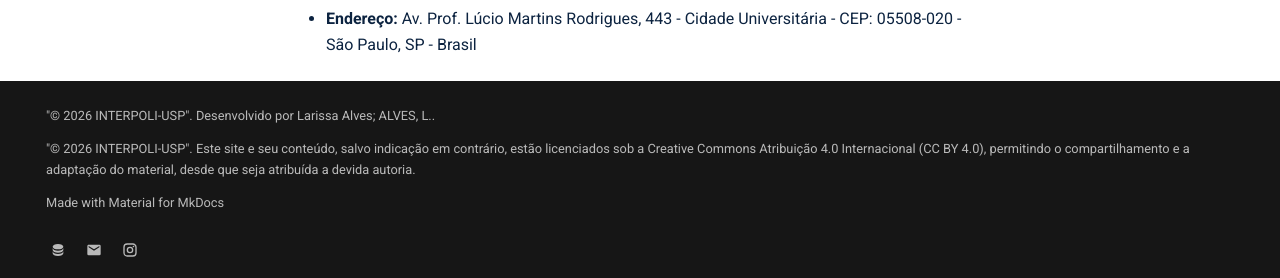
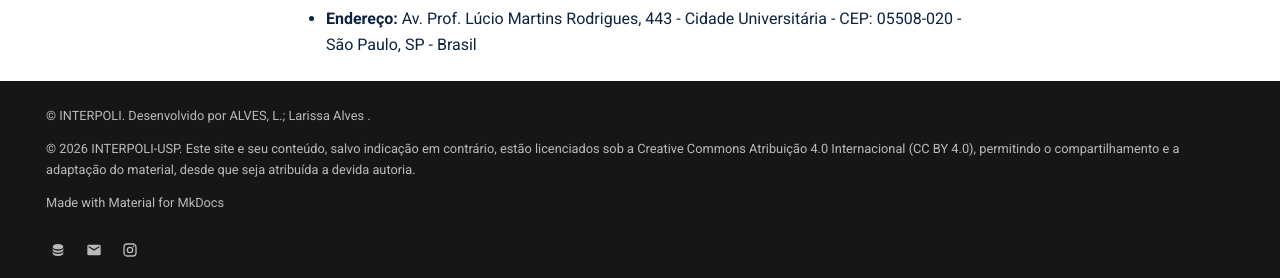
Before and after one commit to interpoli/interpoli.github.io, an MkDocs documentation site: the page built from docs/canais.md, in a window 1280 px wide and 988 px high. Shown: the part 707-985 px from the top of the window. Built offline with MkDocs 1.6.1 and Material for MkDocs 9.7.7, drawn with Linux system fonts in a browser that asks for light colours.

Commit message:
Update mkdocs.yml

```diff
--- a/mkdocs.yml
+++ b/mkdocs.yml
@@ -61,5 +61,5 @@
 
 
 copyright: >-
-      <p>"© 2026 INTERPOLI-USP". Desenvolvido por <a href="https://github.com/alveslars"> Larissa Alves; ALVES, L.</a>.</p>
-      <p>"© 2026 INTERPOLI-USP". Este site e seu conteúdo, salvo indicação em contrário, estão licenciados sob <a href="https://creativecommons.org/licenses/by-nc/4.0/">a Creative Commons Atribuição 4.0 Internacional (CC BY 4.0), permitindo o compartilhamento e a adaptação do material, desde que seja atribuída a devida autoria.</p>
+      <p>© INTERPOLI. Desenvolvido por <a href="https://github.com/alveslars"> ALVES, L.; Larissa Alves </a>.</p>
+      <p>© 2026 INTERPOLI-USP. Este site e seu conteúdo, salvo indicação em contrário, estão licenciados sob <a href="https://creativecommons.org/licenses/by-nc/4.0/">a Creative Commons Atribuição 4.0 Internacional (CC BY 4.0), permitindo o compartilhamento e a adaptação do material, desde que seja atribuída a devida autoria.</p>
```
